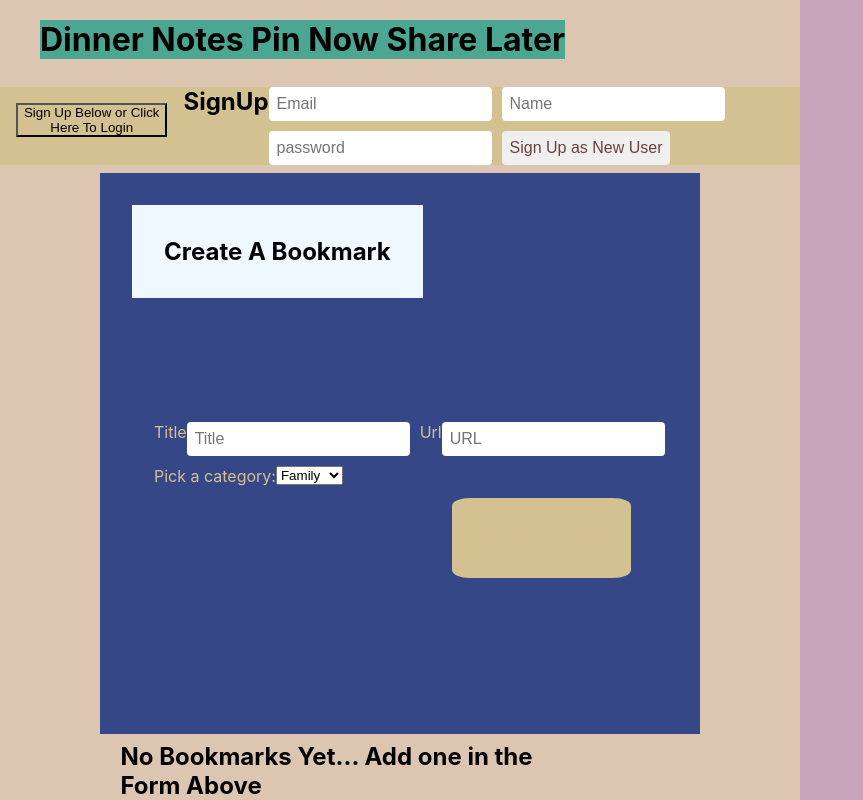
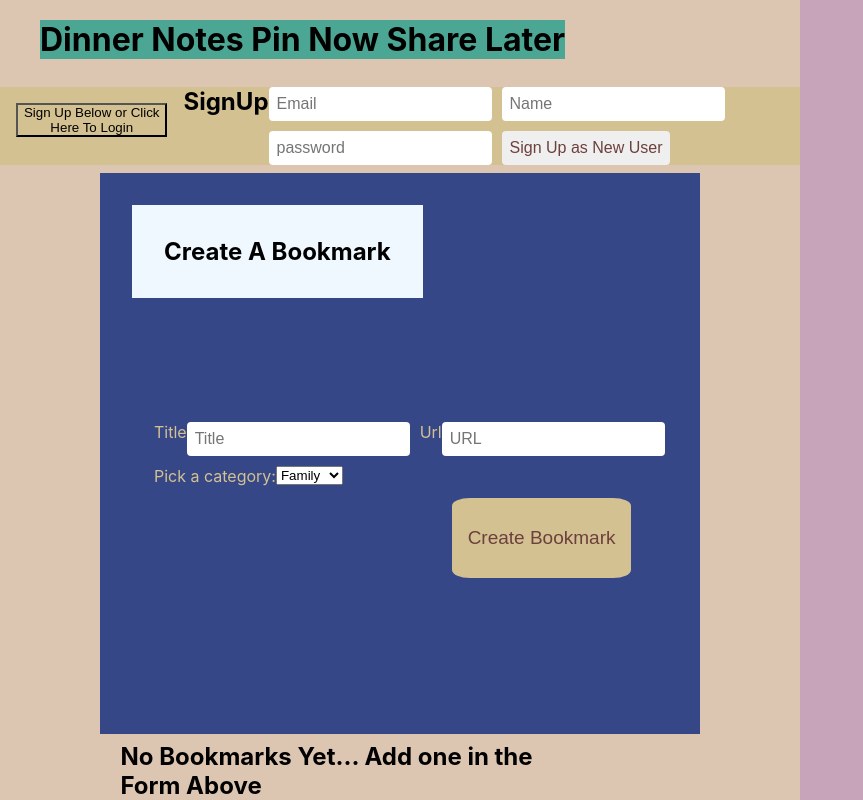
Before and after one commit to christine-iyer/bookmarks, a React (Create React App) app: page / in a window 1280 px wide. Shown: the whole page, without its empty margins (0-863 px from the left). Built offline with nearby package versions, Linux system fonts and the light colour scheme.

Commit message:
made print submit message show up.

```diff
--- a/src/components/CreateBookmark/CreateBookmark.module.scss
+++ b/src/components/CreateBookmark/CreateBookmark.module.scss
@@ -1,7 +1,7 @@
 
 .button {
      background-color: var(--text-light);
-     color: var(--text-light);
+     color: var(--text-dark);
      height:5rem;
      padding: 1rem;
      font-size: 19px;
```
